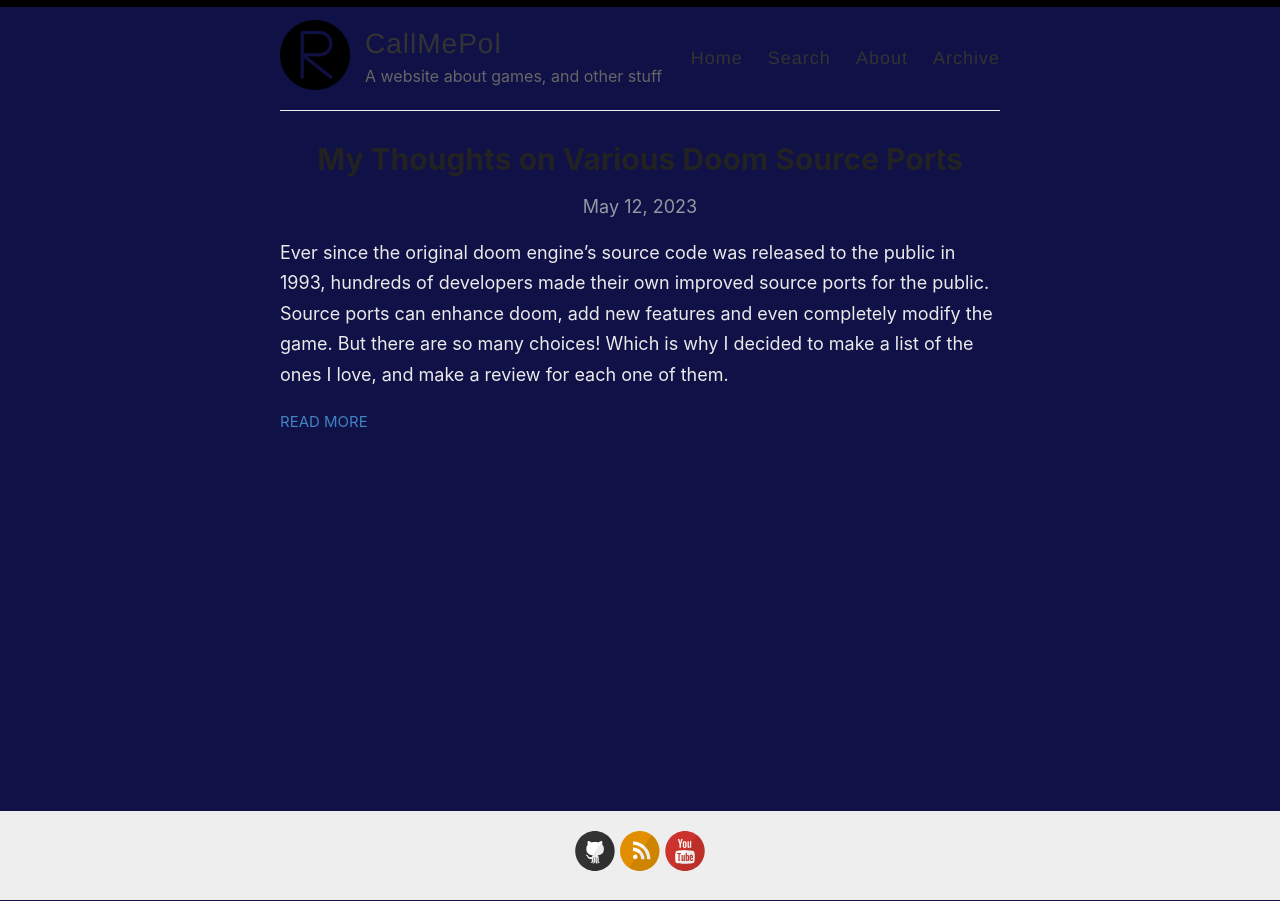
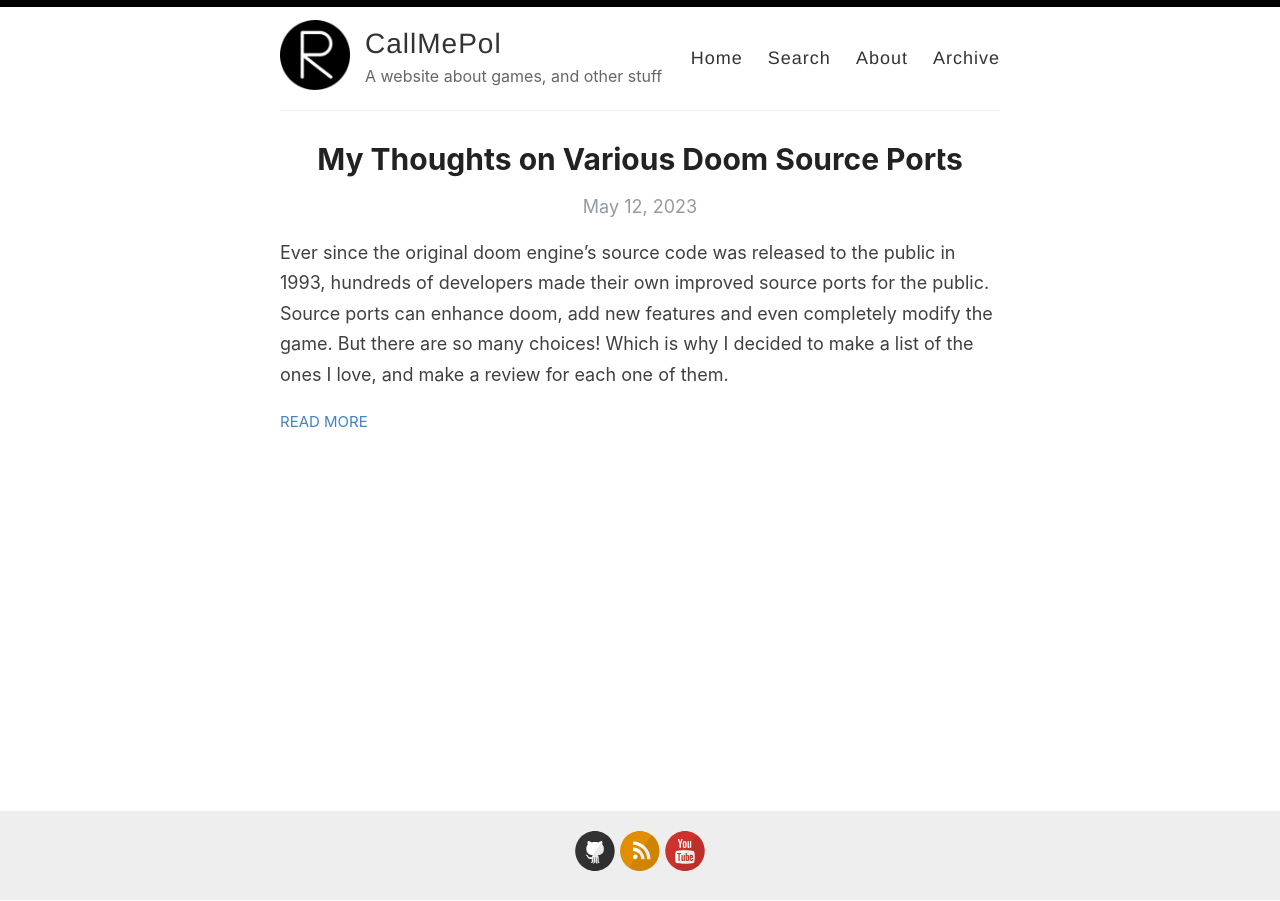
Before and after one commit to poleve540/CallMePol, a Jekyll site: the page built from index.html, in a window 1280 px wide. Built offline with Jekyll 4.4.1, drawn with Linux system fonts in a browser that asks for light colours; the list of posts is cut into pages by our own code.

Commit message:
Update style.scss

```diff
--- a/assets/style.scss
+++ b/assets/style.scss
@@ -21,9 +21,9 @@ html {
 }
 
 body {
-  background: #101147;
+  background: #fff;
   font-family: -system-ui, -apple-system, BlinkMacSystemFont, "Segoe UI", Roboto, Helvetica, Arial, sans-serif, "Apple Color Emoji", "Segoe UI Emoji", "Segoe UI Symbol";
-  color: #eaeaea;
+  color: #404040;
   line-height: 1.7;
   font-weight: 400;
   font-size: 18px;
```
